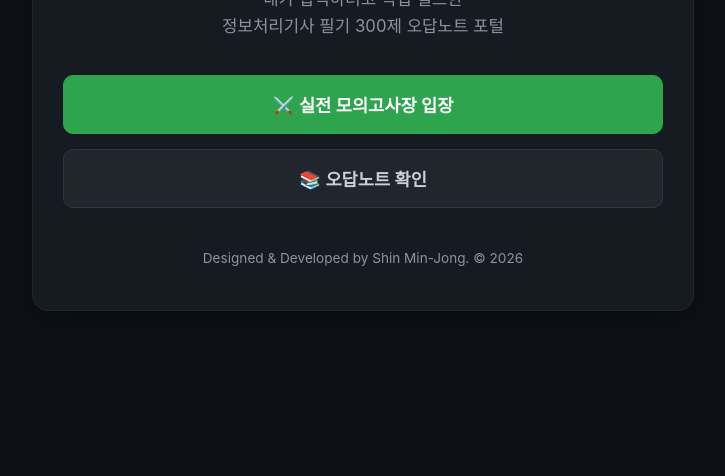
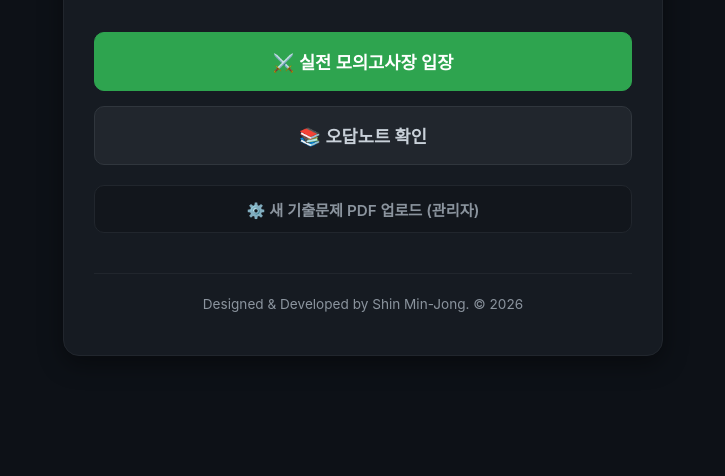
Before and after one commit to omgsmj/cbt-project, a website: page index.html in a window 1280 px wide. Shown: the part 324-800 px from the top of the page, without its empty margins (277-1002 px from the left). Drawn offline with Linux system fonts and the light colour scheme.

Commit message:
메인 인덱스 화면에 관리자 전용 업로드 링크 보완 및 UI 튜닝

```diff
--- a/index.html
+++ b/index.html
@@ -12,6 +12,9 @@
             --text-muted: #8b949e;
             --accent-color: #58a6ff;
             --success-color: #2ea44f;
+            --admin-color: #ab7df6; /* 관리자 테마 포인트 컬러 신설 */
+            --border-color: #21262d;
+            --btn-border: #30363d;
         }
         body {
             background-color: var(--bg-color);
@@ -33,8 +36,9 @@
             background: var(--card-bg);
             padding: 40px 30px;
             border-radius: 16px;
-            box-shadow: 0 8px 24px rgba(0,0,0,0.3);
-            border: 1px solid #21262d;
+            box-shadow: 0 8px 24px rgba(0,0,0,0.4);
+            border: 1px solid var(--border-color);
+            box-sizing: border-box;
         }
         .tag {
             background: rgba(88, 166, 255, 0.1);
@@ -45,10 +49,11 @@
             font-weight: 600;
             display: inline-block;
             margin-bottom: 15px;
+            letter-spacing: 0.5px;
         }
         h1 {
             font-size: 2.2rem;
-            margin: 0 0 10px 0;
+            margin: 0 0 12px 0;
             color: #f0f6fc;
             font-weight: 800;
             letter-spacing: -0.5px;
@@ -67,22 +72,23 @@
         .btn {
             background-color: #21262d;
             color: var(--text-color);
-            border: 1px solid #30363d;
+            border: 1px solid var(--btn-border);
             padding: 16px;
             border-radius: 10px;
             font-size: 1.1rem;
             font-weight: 600;
             cursor: pointer;
-            transition: all 0.2s ease;
+            transition: all 0.25s cubic-bezier(0.4, 0, 0.2, 1);
             text-decoration: none;
             display: block;
+            box-sizing: border-box;
         }
         .btn:hover {
             background-color: var(--accent-color);
             color: #fff;
             border-color: var(--accent-color);
-            transform: translateY(-2px);
-            box-shadow: 0 4px 12px rgba(88, 166, 255, 0.3);
+            transform: translateY(-3px);
+            box-shadow: 0 6px 20px rgba(88, 166, 255, 0.25);
         }
         .btn-success {
             background-color: var(--success-color);
@@ -92,12 +98,42 @@
         .btn-success:hover {
             background-color: #2c974b;
             border-color: #2c974b;
-            box-shadow: 0 4px 12px rgba(46, 164, 79, 0.3);
+            box-shadow: 0 6px 20px rgba(46, 164, 79, 0.3);
         }
+
+        /* 📁 관리자 업로드 전용 버튼 스타일 정의 */
+        .btn-admin {
+            background-color: #12161c;
+            border-color: #21262d;
+            color: var(--text-muted);
+            font-size: 0.95rem;
+            padding: 12px;
+            margin-top: 5px; /* 약간의 여백 분리 */
+        }
+        .btn-admin:hover {
+            background-color: rgba(171, 125, 246, 0.1);
+            color: var(--admin-color);
+            border-color: var(--admin-color);
+            box-shadow: 0 6px 15px rgba(171, 125, 246, 0.15);
+        }
+
         footer {
             margin-top: 40px;
+            border-top: 1px solid #21262d;
+            padding-top: 20px;
+        }
+        footer p {
             font-size: 0.85rem;
+            margin: 0;
             color: var(--text-muted);
+        }
+
+        /* 📱 모의고사 모바일 환경 UI 대응 미디어 쿼리 */
+        @media (max-width: 480px) {
+            h1 { font-size: 1.8rem; }
+            p { font-size: 0.95rem; margin-bottom: 25px; }
+            .container { padding: 30px 20px; }
+            .btn { padding: 14px; font-size: 1rem; }
         }
     </style>
 </head>
@@ -110,10 +146,11 @@
         <div class="menu-box">
             <a href="exam.html" class="btn btn-success">⚔️ 실전 모의고사장 입장</a>
             <a href="note.html" class="btn">📚 오답노트 확인</a>
+            <a href="upload.html" class="btn btn-admin">⚙️ 새 기출문제 PDF 업로드 (관리자)</a>
         </div>
 
         <footer>
-            <p style="font-size: 0.85rem; margin: 0;">Designed & Developed by Shin Min-Jong. © 2026</p>
+            <p>Designed & Developed by Shin Min-Jong. © 2026</p>
         </footer>
     </div>
 </body>
```
